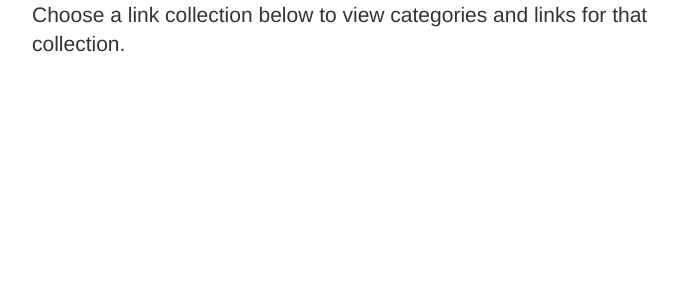
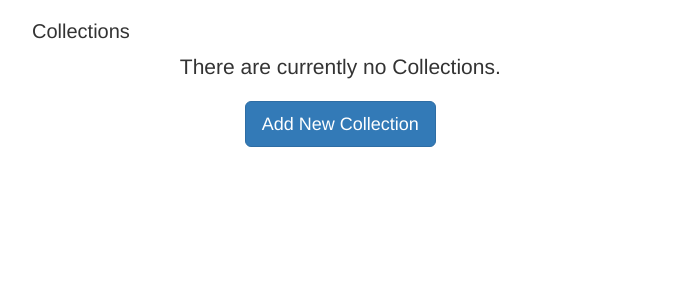
Before and after one commit to kellim/link-collector, a Flask app: page / in a window 1280 px wide. Shown: the part 59-359 px from the top of the page, without its empty margins (153-831 px from the left). Run offline with Flask 2, Linux system fonts and the light colour scheme; data that the repository does not hold is empty; some libraries are stand-ins or nearby versions.

Commit message:
Add columns, buttons to index page
Made the page 2 columns and added buttons and info for adding
new columns

```diff
--- a/static/styles.css
+++ b/static/styles.css
@@ -37,6 +37,11 @@ li {
 .btn-add {
   margin: 1em 0;
 }
+
+.coll {
+  padding: 0px 30px;
+}
+
 /* Forms */
 
 .form-buttons {
--- a/templates/index.html
+++ b/templates/index.html
@@ -1,20 +1,35 @@
 {% extends "base.html" %}
 {% block title %}{{ super() }} Collections{% endblock %}
 {% block main %}
-  <p class="lead">Choose a link collection below to view categories and links for that collection.</p>
-  <ul>
-    {% if collections %}
-      {% for coll in collections %}
-        <li class="coll main-item"><a href="{{ url_for('show_category_links', collection=coll.path) }}">{{ coll.name }}</a><br>
-        {{ coll.description }}<br>
-          <form class="action-btn" action="{{ url_for('edit_collection', collection=coll.path) }}" method = 'get'>
-            <input type='submit', value = 'Edit'>
-          </form>
-          <form class="action-btn" action="{{ url_for('delete_collection', collection=coll.path) }}" method = 'get'>
-            <input type='submit', value = 'Delete'>
-          </form>
-        </li>
-      {% endfor %}
-    {% endif %}
-  </ul>
+  <h2 class="page-title">Collections</h2>
+  {% if collections.count() > 1 %}
+    <!--<p class="lead">Choose a link collection below to view categories and links for that collection.</p>-->
+    {% set count = 1 %}
+    {% for coll in collections %}
+      {% if count % 2 == 1 %}
+        <div class="row">
+      {% endif %}
+          <div class="coll col-sm-6">
+            <h2>
+              <a href="{{ url_for('show_category_links', collection=coll.path) }}">{{ coll.name }}</a>
+              <a href="{{ url_for('edit_collection', collection=coll.path) }}"><span class="sr-only">Edit Collection</span><span class="fa fa-pencil" aria-hidden="true"></span></a>
+              <a href="{{ url_for('delete_collection', collection=coll.path) }}"><span class="sr-only">Delete Collection</span><span class="fa fa-trash-o" aria-hidden="true"></span></a>
+            </h2>
+            {{ coll.description }}
+          </div>
+      {% if count % 2 == 0 %}
+        </div>
+      {% endif %}
+        {% set count = count + 1 %}
+    {% endfor %}
+    <div class="col-sm-12 text-center">
+      <a class="btn btn-primary btn-add" href="{{ url_for('new_collection') }}">Add New Collection</a>
+    </div>
+  {% else %}
+    <p class="lead text-center">There are currently no Collections.</p>
+    <p class="text-center">
+      <a class="btn btn-primary btn-lg" href="{{ url_for('new_collection') }}">Add New Collection</a>
+    </p>
+  {% endif %}
+
 {% endblock %}
```
